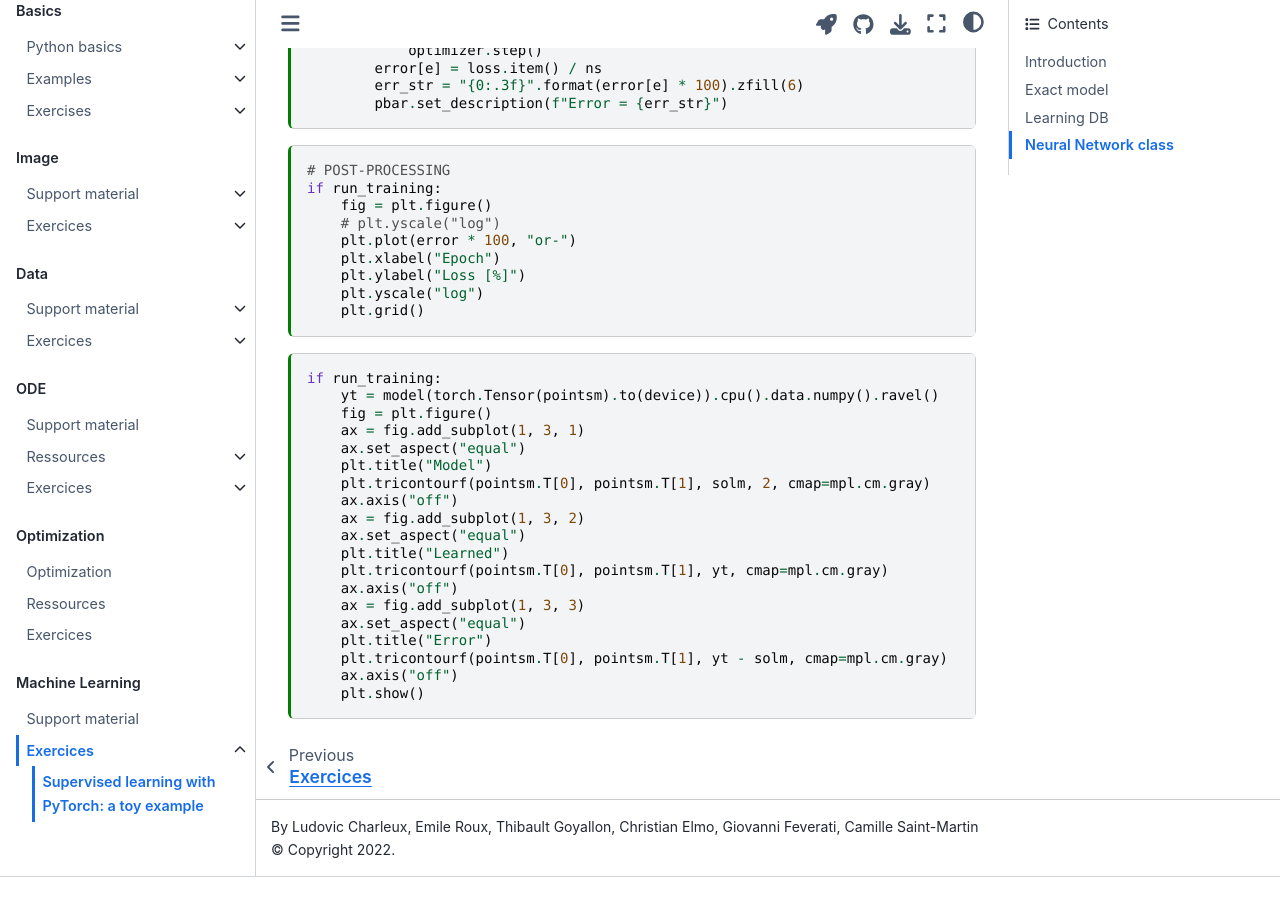
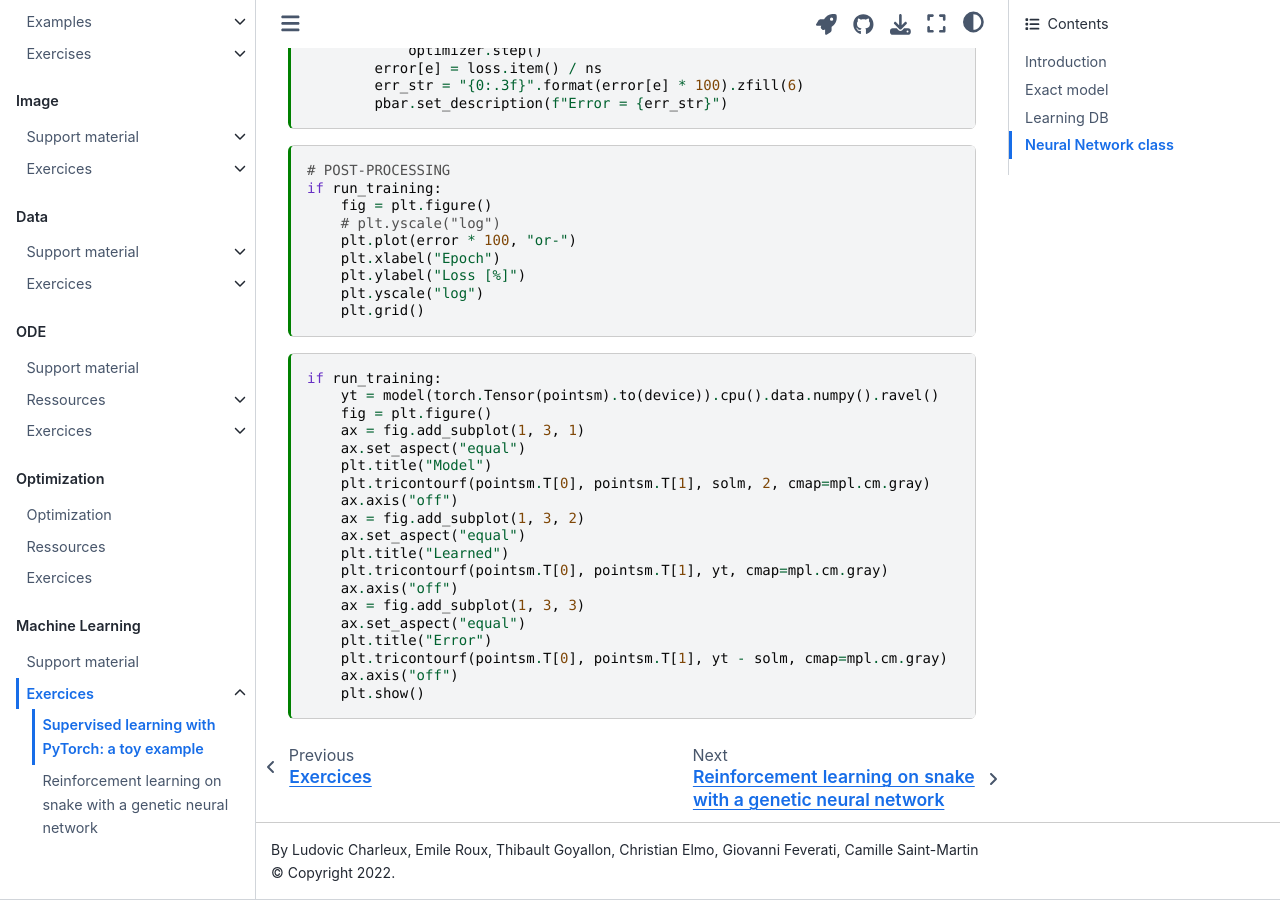
Before and after one commit to symmeHub/positron, a Jupyter Book: the page built from book/machine_learning/exercises/tutorials/classification_demo.ipynb, in a window 1280 px wide and 900 px high, scrolled down 3357 px. Built offline with Jupyter Book 1.0.4 settings and Sphinx 7.4.7 and the Sphinx Book theme 1.1.4, drawn with Linux system fonts in a browser that asks for light colours; comment, search, counter and statistics services are not loaded; before the commit the page ends 4234 px from its top, so only the background shows below that.

Commit message:
ML update

```diff
--- a/book/_toc.yml
+++ b/book/_toc.yml
@@ -68,6 +68,7 @@ parts:
       - file: machine_learning/exercises/exercises.md
         sections:
           - file: machine_learning/exercises/tutorials/classification_demo.ipynb
+          - file: machine_learning/exercises/tutorials/genetic_snake.ipynb
 
 # format: jb-book
 # root: intro
```
Also changed, not shown: book/machine_learning/exercises/exercises.md (+2 -2 lines), book/machine_learning/exercises/tutorials/genetic_snake.ipynb.
